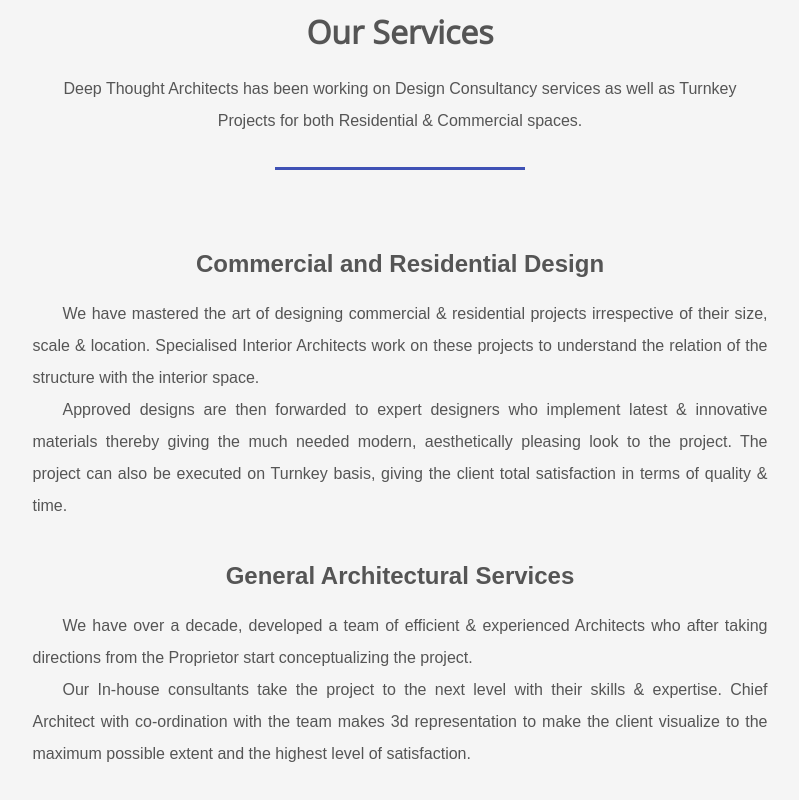
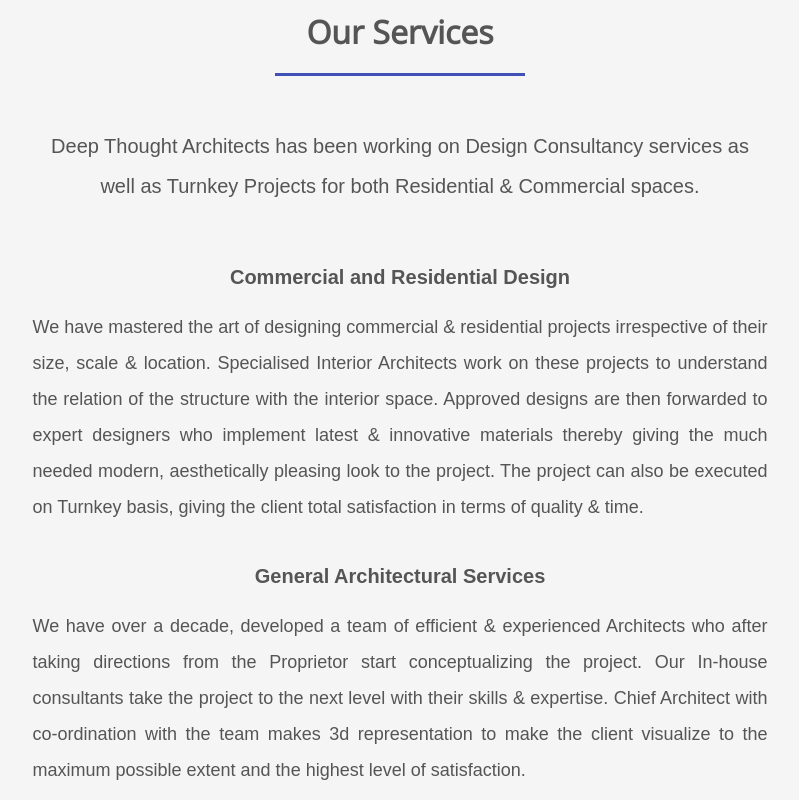
Before and after one commit to blackbaba/Deep_Thought_Architects, a plain HTML site: page index.html in a window 1280 px wide. Shown: the part 2100-2900 px from the top of the page, without its empty margins (240-1039 px from the left). Drawn offline with nearby package versions, Linux system fonts and the light colour scheme.

Commit message:
Minor font size changes

```diff
--- a/index.css
+++ b/index.css
@@ -219,17 +219,20 @@ header nav li {
   text-align: center;
 }
 
+.packages p {
+  font-size: 20px;
+}
+
 .packages .grid li i {
   color: #8c9eff;
 }
 
 .packages .grid li h4 {
-  font-size: 24px;
+  font-size: 20px;
   margin: 20px 0;
 }
 .packages .grid li p {
-  text-indent: 30px;
-  font-size: 16px;
+  font-size: 18px;
   text-align: justify;
   margin: 0 auto;
 }
@@ -245,6 +248,7 @@ header nav li {
   font-weight: 300;
   line-height: 1.5;
   margin: 40px 0 25px;
+  text-align: justify;
 }
 
 @media (max-width: 800px) {
--- a/index.html
+++ b/index.html
@@ -71,11 +71,11 @@
 
     <section class="packages">
       <h3 class="title">Our Services</h3>
-      <p>
+      <hr />
+       <p>
         Deep Thought Architects has been working on Design Consultancy services
         as well as Turnkey Projects for both Residential & Commercial spaces.
       </p>
-      <hr />
       <ul class="grid">
         <li>
           <h4>Commercial and Residential Design</h4>
@@ -84,8 +84,7 @@
             projects irrespective of their size, scale & location. Specialised
             Interior Architects work on these projects to understand the
             relation of the structure with the interior space.
-          </p>
-          <p> Approved designs are then forwarded to expert designers who
+           Approved designs are then forwarded to expert designers who
             implement latest & innovative materials thereby giving the much
             needed modern, aesthetically pleasing look to the project. The project can also be executed on
             Turnkey basis, giving the client total satisfaction in terms of
@@ -97,9 +96,7 @@
          <li>
           <h4>General Architectural Services</h4>
           <p>
-            We have over a decade, developed a team of efficient & experienced Architects who after taking directions from the Proprietor start conceptualizing the project.
-          </p>
-          <p> Our In-house consultants take the project to the next level with their skills & expertise. Chief Architect with co-ordination with the team makes 3d representation to make the client visualize to the maximum possible extent and the highest level of satisfaction.
+            We have over a decade, developed a team of efficient & experienced Architects who after taking directions from the Proprietor start conceptualizing the project. Our In-house consultants take the project to the next level with their skills & expertise. Chief Architect with co-ordination with the team makes 3d representation to make the client visualize to the maximum possible extent and the highest level of satisfaction.
           </p>
 
           </p>
```
